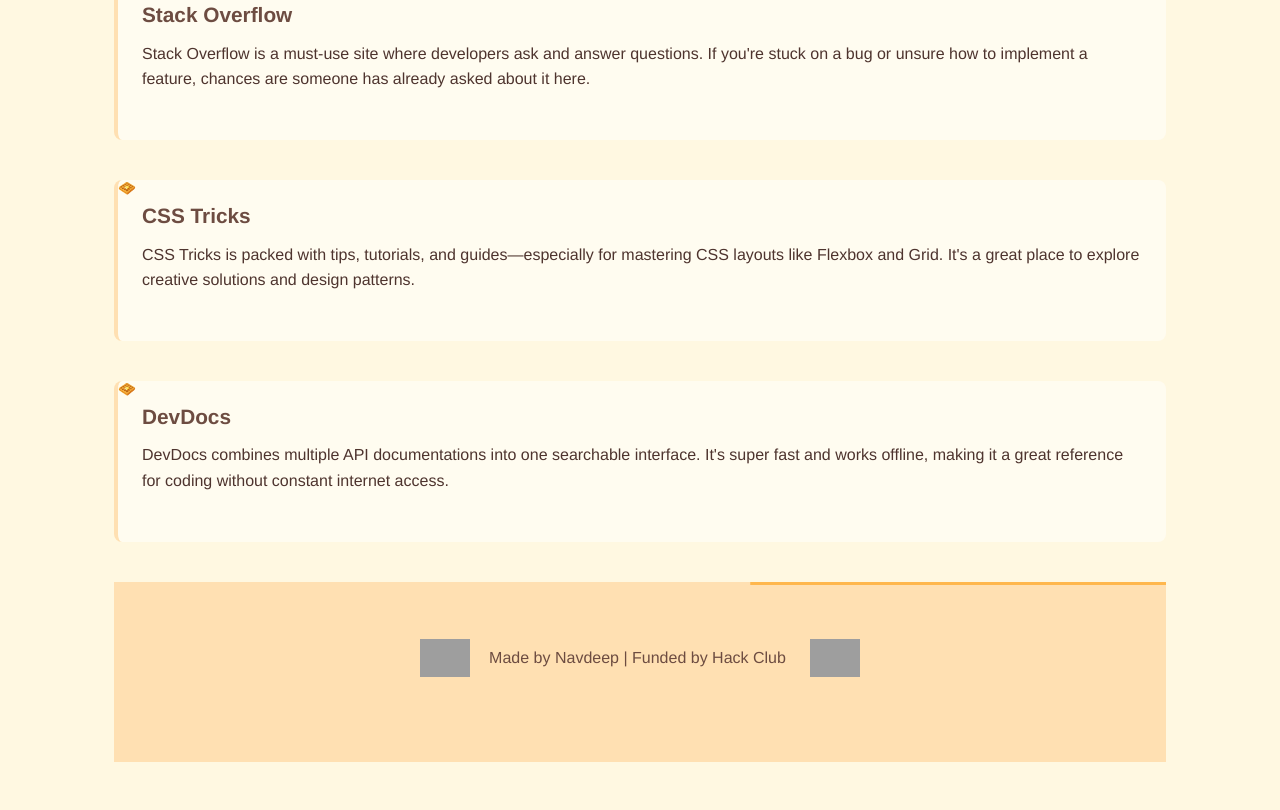
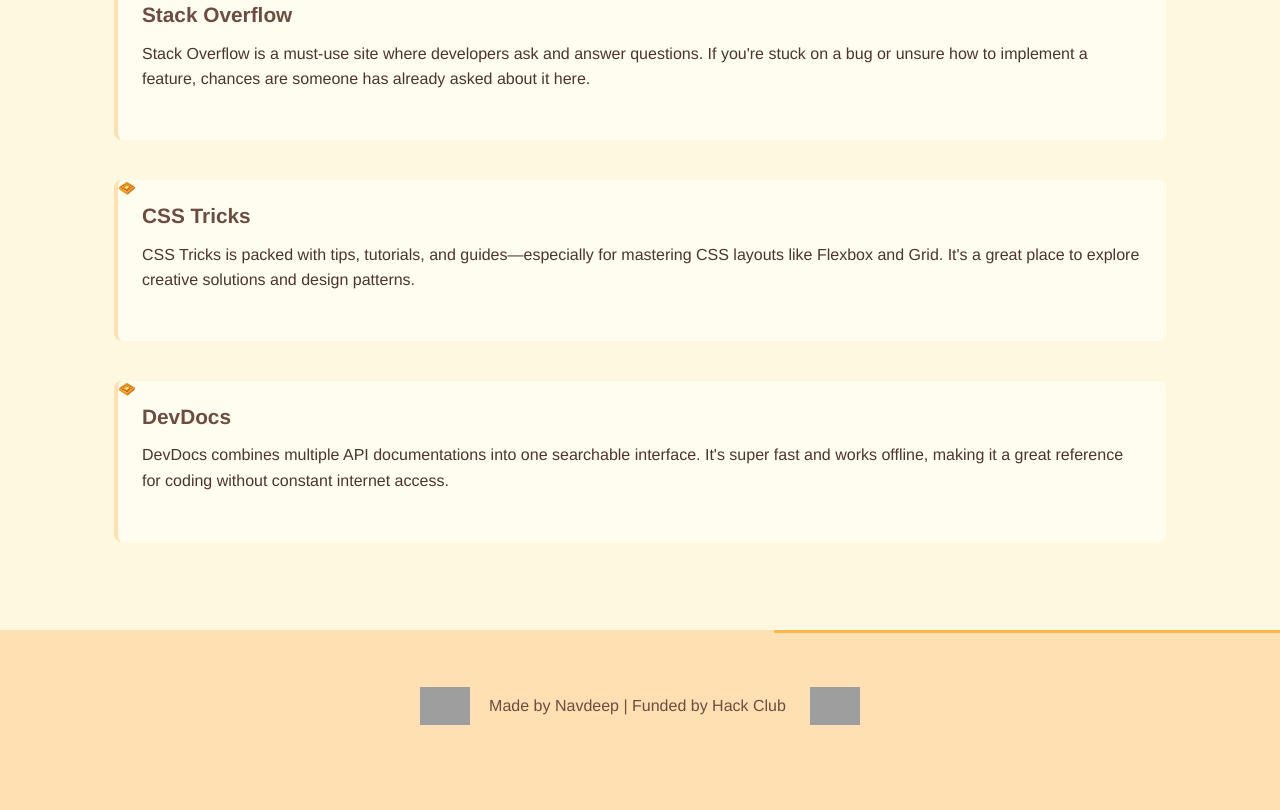
Before and after one commit to Navdeep-Codes/Waffles, a plain HTML site: page get-started.html in a window 1280 px wide. Shown: the part 1181-1991 px from the top of the page. Drawn offline with Linux system fonts and the light colour scheme; grey boxes are pictures that could not be loaded.

Commit message:
Updated footer and images

```diff
--- a/style.css
+++ b/style.css
@@ -641,6 +641,7 @@
   padding: 2rem 1rem;
   color: var(--text-medium);
   position: relative;
+  width: auto;
   overflow: hidden;
   text-align: center;
   animation: slideInUp 0.8s ease-out;
```
Also changed, not shown: get-started.html (+2 -2 lines), Assets/Waffles.png (added).
